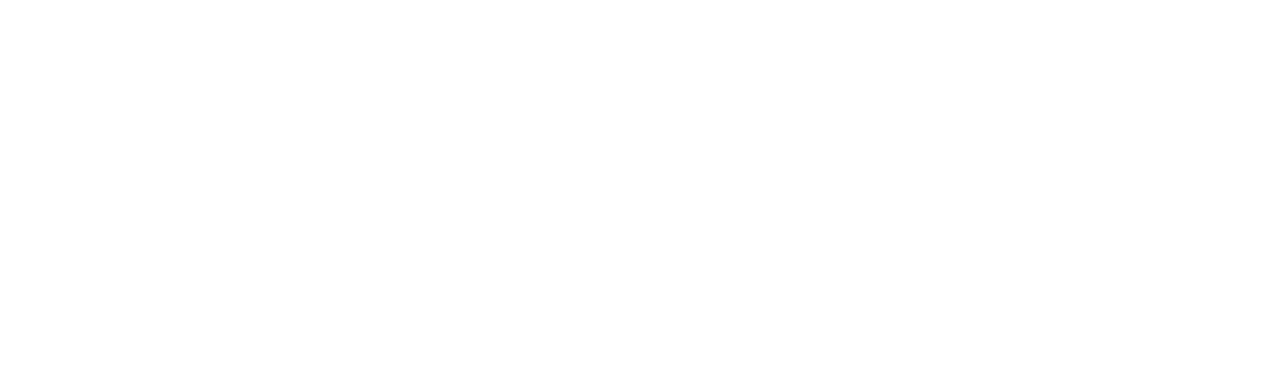
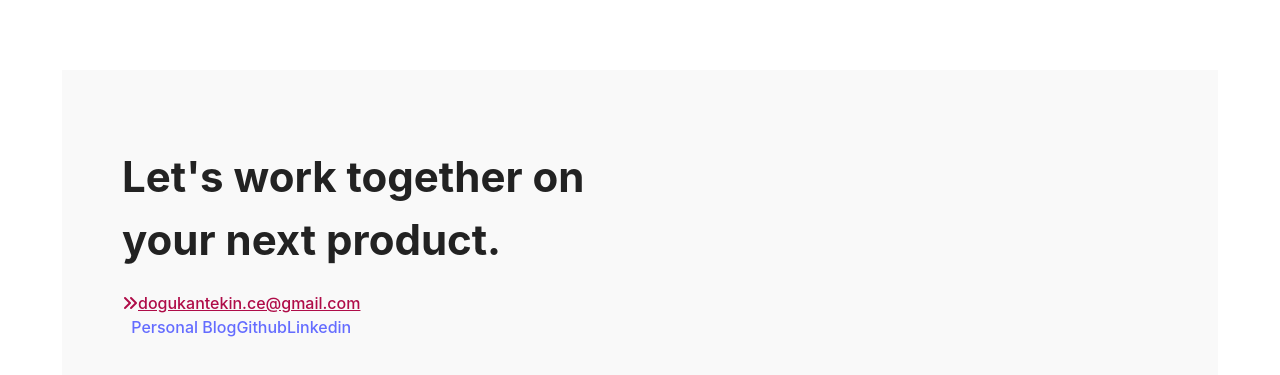
Before and after one commit to brrkrmn/vercel-check-portfolio, a React (Vite) app: page / in a window 1280 px wide. Shown: the part 2356-2731 px from the top of the page. Before the commit the page ends 2488 px from the top, so only its background shows below. Built offline with nearby package versions, Linux system fonts and the light colour scheme.

Commit message:
footer in progress

```diff
--- a/src/App.jsx
+++ b/src/App.jsx
@@ -6,6 +6,7 @@
 import { Skills } from './components/Skills'
 import { DarkModeToggle } from './components/DarkModeToggle'
 import { Projects } from './components/Projects'
+import { Footer } from './components/Footer'
 
 function App() {
 
@@ -17,6 +18,7 @@
       <Skills />
       <Profile />
       <Projects />
+      <Footer />
     </>
   )
 }
--- /dev/null
+++ b/src/components/Footer.jsx
@@ -0,0 +1,23 @@
+import './footer.css'
+import React from 'react'
+
+export function Footer () {
+
+    return (
+        <div className='footer'>
+            <h2 className='footer-title'>Let's work together on your next product.</h2>
+            <div className='footer-link-container'>
+                <div className='footer-link-container-child-left'>
+                    <a href="#" className='footer-left'>
+                        <i className='fa-solid fa-angles-right'></i>dogukantekin.ce@gmail.com
+                    </a>
+                </div>
+                <div className='footer-link-container-child-right'>
+                    <a href="#" className='footer-link-container-child-right-inner footer-right-first'>Personal Blog</a>
+                    <a href="#" className='footer-link-container-child-right-inner footer-right-second'>Github</a>
+                    <a href="#" className='footer-link-container-child-right-inner footer-right-last'>Linkedin</a>
+                </div>
+            </div>
+        </div>
+    );
+};
--- /dev/null
+++ b/src/components/footer.css
@@ -0,0 +1,25 @@
+.footer {
+    display: flex;
+    flex-direction: column;
+    padding: 40px 60px;
+    align-items: flex-start;
+    background-color: #F9F9F9;
+}
+
+.footer-title {
+    font-size: 42px;
+    font-weight: bold;
+    color: #222;
+    margin-bottom: 20px;
+    max-width: 500px;
+    text-align: left;
+}
+
+.dark-mode .footer-title {
+    color: white;
+}
+
+.footer-left {
+    color: #AF0C48;
+    text-decoration: underline;
+}
```
